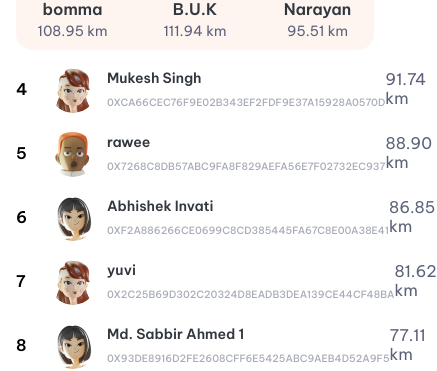
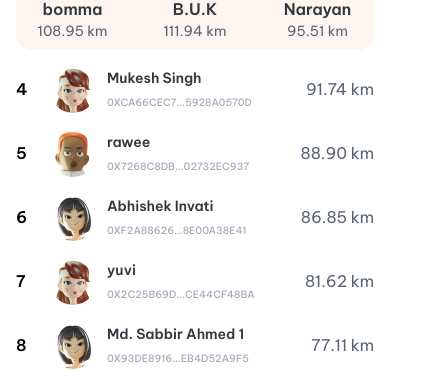
Before and after one commit to nambui98/staking, a Next.js app: page /leaderboard in a window 390 px wide. Shown: the part 477-848 px from the top of the page, 437 px wide, since content can reach past the window. Built offline with nearby package versions, Linux system fonts and the light colour scheme; no server answers.

Commit message:
fix responsive leaderboard

```diff
--- a/components/pageComponent/leaderboard/leaderboardTab.tsx
+++ b/components/pageComponent/leaderboard/leaderboardTab.tsx
@@ -1,4 +1,4 @@
-import { Box, Stack, styled, Tab, Tabs, Typography, SvgIcon, Icon, CircularProgress, Backdrop, useMediaQuery } from "@mui/material"
+import { Box, Stack, styled, Tab, Tabs, Typography, SvgIcon, Icon, CircularProgress, Backdrop, useMediaQuery, Tooltip } from "@mui/material"
 import { useEffect, useState } from "react";
 import { avatar, TAB } from "../../../constants/leaderboard";
 import { getLeaderboardData } from "../../../libs/apis/statistical";
@@ -7,7 +7,7 @@ import data from '../../../dataLeaderbroad/dataLeaderbroad.json'
 
 export const LeaderboardTab = () => {
   const limit = 10;
-  const isMobile = useMediaQuery('(max-width: 767px)');
+  const isMobile = useMediaQuery('(max-width: 550px)');
   const [currentTab, setCurrentTab] = useState<number>(0);
   const [leaderboardData, setLeaderboardData] = useState<any>([]);
   const [leaderboardDataRank, setLeaderboardDataRank] = useState<any>([]);
@@ -36,8 +36,7 @@ export const LeaderboardTab = () => {
       setStatusLoading(true)
       // const res = await getLeaderboardData({ type: pagination.type, limit: 10000, offset: pagination.offset })
       // if (res?.data?.meta?.code === 0) {
-        let newData: any = data;
-        const dataTab = newData[pagination.type]?.filter((item: any, index: number) => index < pagination.limit && item);
+        const dataTab = (data as any)[pagination.type]?.filter((item: any, index: number) => index < pagination.limit && item);
         dataTab && setLeaderboardData(dataTab);
         // setLeaderboardDataRank(res.data.data.sort((a: any, b: any) => parseFloat(b.Total_Distance) - parseFloat(a.Total_Distance)));
       // } else {
@@ -80,10 +79,14 @@ export const LeaderboardTab = () => {
         {leaderboardData?.map((item: any, index: number) => (
           index > 2 && <Item key={index}><Stt sx={{minWidth: leaderboardData.length >= 100 ? 29 : 23 }}>{index + 1}</Stt>
           <img src={avatar(Math.floor(Math.random() * 3) + 1)} />
-          <Box><Name>{item?.Nickname}</Name><AddressWallet>{item?.Wallet_Address}</AddressWallet></Box><KmDetails>{parseFloat(item.Total_Distance).toFixed(2)} km</KmDetails></Item>
+          <Box><Name>{item?.Nickname}</Name>
+          <Tooltip title="Copy">
+            <AddressWallet onClick={() => navigator.clipboard.writeText(item?.Wallet_Address || '')}>{isMobile ? item?.Wallet_Address.slice(0, 10) + '...' + item?.Wallet_Address.slice(-10) : item?.Wallet_Address}</AddressWallet>
+          </Tooltip>
+          </Box><KmDetails>{parseFloat(item.Total_Distance).toFixed(2)} km</KmDetails></Item>
         ))}
       </ListDataTab>
-      {<LoadMore onClick={handleLoadMore}>Load more</LoadMore>}
+      {(data as any)[pagination.type]?.length !== leaderboardData.length && <LoadMore onClick={handleLoadMore}>Load more</LoadMore>}
       <Backdrop
         sx={{ color: '#FF6D24', zIndex: (theme) => theme.zIndex.drawer + 1, backgroundColor: 'transparent' }}
         open={statusLoading}
```
